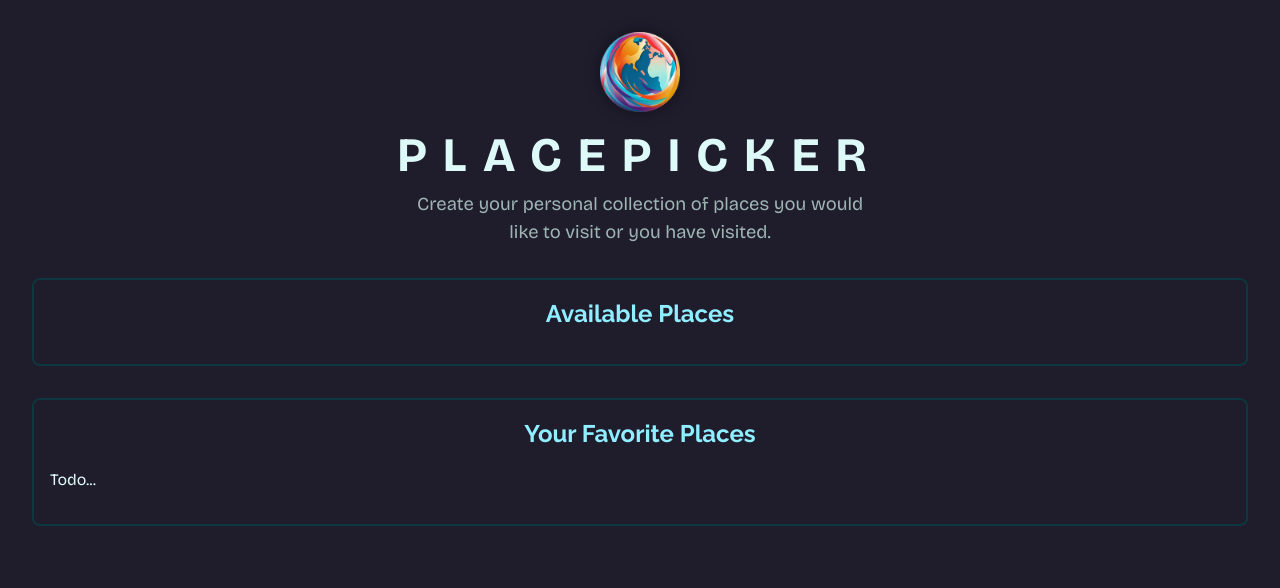
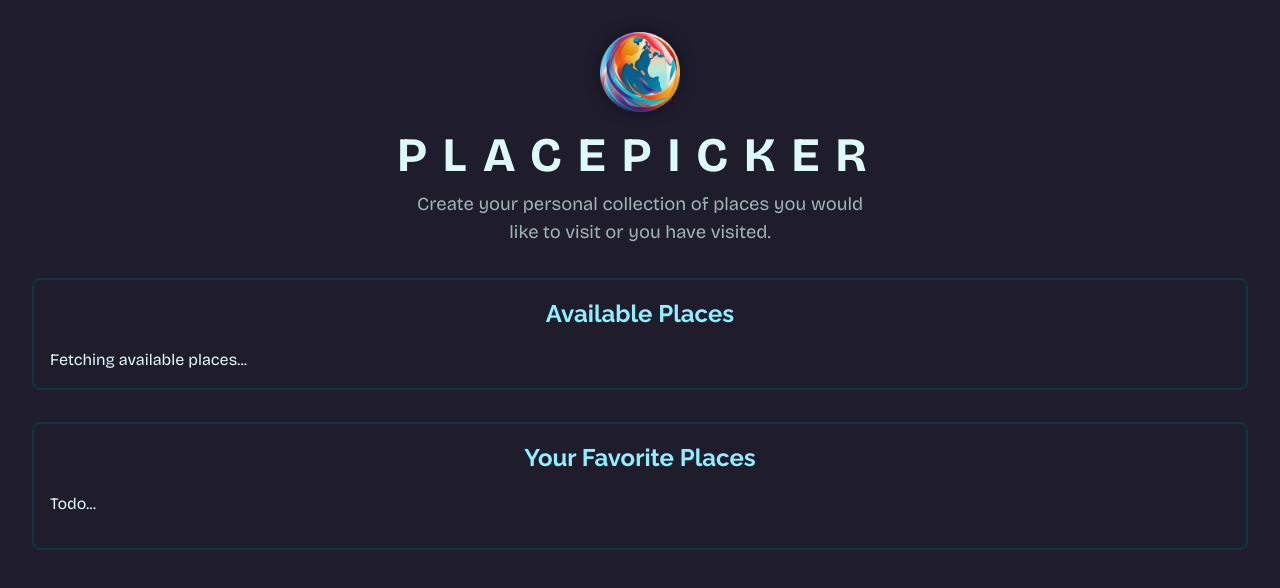
Before and after one commit to raseward14/Angular-HTTP-Requests, an Angular app: page / in a window 1280 px wide. Shown: the top 588 px of the page. Built offline with nearby package versions, Linux system fonts and the light colour scheme; no server answers.

Commit message:
added a signal for isFetching state to conditionally show text when fetching data from the backend

```diff
--- a/src/app/places/available-places/available-places.component.html
+++ b/src/app/places/available-places/available-places.component.html
@@ -1,7 +1,11 @@
 <app-places-container title="Available Places">
+  @if (isFetching()) {
+    <span class="fallback-text">Fetching available places...</span>
+  }
+
   @if (places()) {
-  <app-places [places]="places()!" />
+    <app-places [places]="places()!" />
   } @else if (places()?.length === 0) {
-  <p class="fallback-text">Unfortunately, no places could be found.</p>
+    <p class="fallback-text">Unfortunately, no places could be found.</p>
   }
 </app-places-container>
--- a/src/app/places/available-places/available-places.component.ts
+++ b/src/app/places/available-places/available-places.component.ts
@@ -15,12 +15,14 @@
 })
 export class AvailablePlacesComponent implements OnInit {
   places = signal<Place[] | undefined>(undefined);
+  isFetching = signal(false);
   private httpClient = inject(HttpClient);
   private destroyRef = inject(DestroyRef);
 
   // constructor(private httpClient: HttpClient) {}
 
   ngOnInit() {
+    this.isFetching.set(true);
     const subscription = this.httpClient
     .get<{ places: Place[] }>('http://localhost:3000/places')
     .pipe(
@@ -28,7 +30,10 @@
     )
     .subscribe({
       next: (places) => {
-        this.places.set(places)
+        this.places.set(places);
+      },
+      complete: () => {
+        this.isFetching.set(false);
       }
     });
 
```
